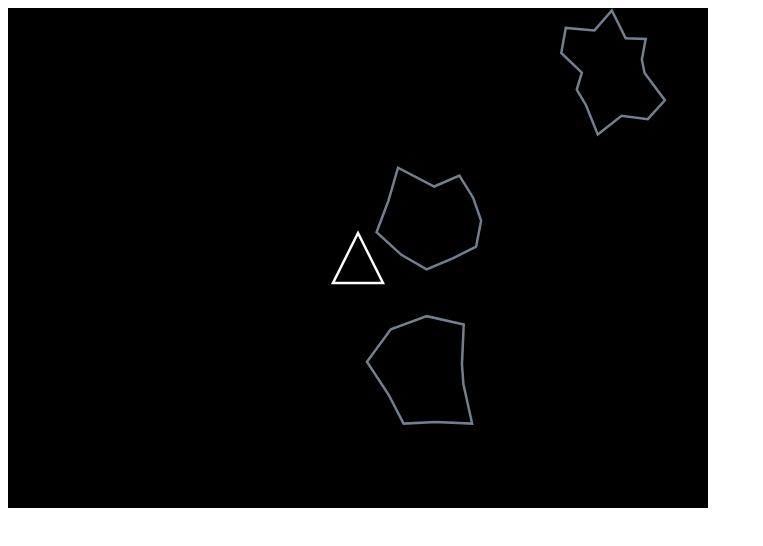
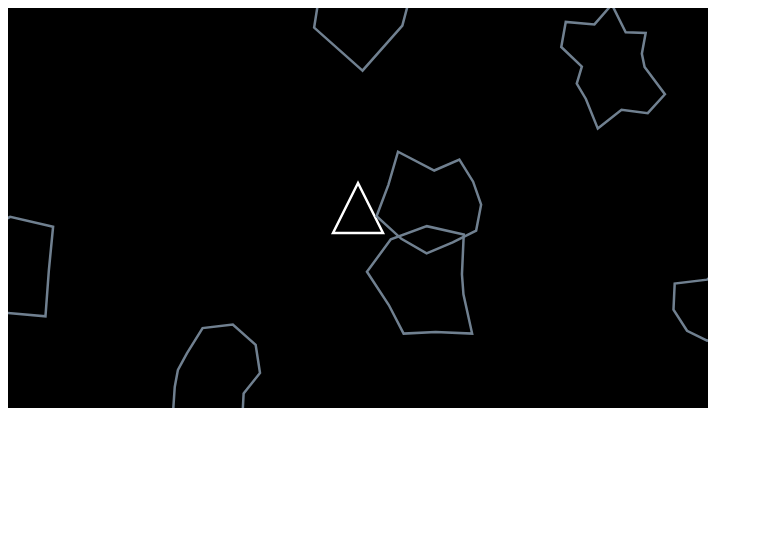
Before and after one commit to YeroTad/Astroid-game, a plain HTML site: page index.html in a window 1280 px wide. Shown: the whole page, without its empty margins (0-763 px from the left). Drawn offline with Linux system fonts and the light colour scheme.

Commit message:
Update index.html

```diff
--- a/index.html
+++ b/index.html
@@ -6,12 +6,12 @@
     <style></style>
   </head>
   <body>
-    <canvas id="gameCanvas" width="700" height="500"></canvas>
+    <canvas id="gameCanvas" width="700" height="400"></canvas>
     <script>
       const FPS = 30; // frames per second
       const FRICTION = 0.7; // friction of the space (0 = no friction , 1 = lots of friction)
       const ROIDS_JAG = 0.4; // jag of the astroids (0 = none, 1 = lots)
-      const ROIDS_NUM = 3; // starting num of asteroids
+      const ROIDS_NUM = 7; // starting num of asteroids
       const ROIDS_SPD = 50; // max starting speed of asteroids in pixels per second
       const ROIDS_VERT = 10; // average number of vertices on each asteroid
       const ROIDS_SIZE = 100; // starting size of asteroids in pixels
```
